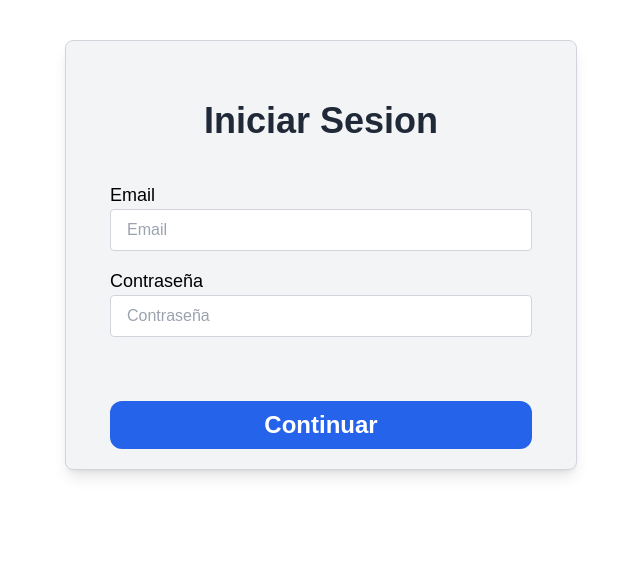
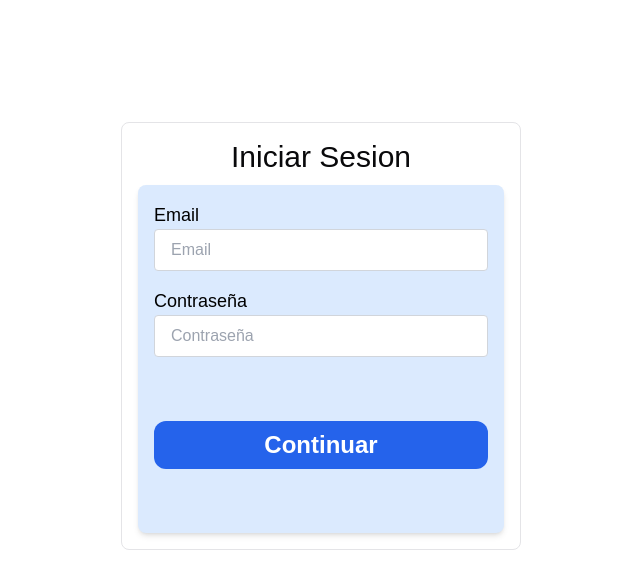
Before and after one commit to emaforlin/livenights-project, a Next.js app: page /login in a window 1280 px wide. Shown: the top 588 px of the page, without its empty margins (319-959 px from the left). Built offline with nearby package versions, Linux system fonts and the light colour scheme.

Commit message:
creates login page

```diff
--- a/app/login/components/LoginForm.tsx
+++ b/app/login/components/LoginForm.tsx
@@ -1,46 +1,45 @@
 "use client";
 
-import { signup } from '@/app/actions/auth';
-import { useForm } from 'react-hook-form'
-
+import React, { useActionState } from 'react'
+import { authenticate } from '@/app/lib/actions';
 
 const LoginForm = () => {
-  const {
-    register,
-    handleSubmit,
-    formState: { errors },
-  } = useForm<SignupForm>();
+    const [errorMessage, formAction, isPending] = useActionState(
+      authenticate,
+      undefined
+    );
 
-  const onSubmit = handleSubmit((data) => {
-    console.log(data);
-    signup(data);
-  });
-
-  return (
-      <form onSubmit={onSubmit} className="mx-6">
+    return (
+    <form action={formAction}>
         <div className="mt-4">
           <label htmlFor="email" className="text-black text-lg">Email</label>
-          <input type="text" id="email" placeholder="Email" className="w-full px-4 py-2 border border-gray-300 rounded focus:outline-none focus:ring-2 focus:ring-blue-500 text-black"
-          {...register("email", {required: true, pattern: /^\S+@\S+$/i})}
+          <input type="text" id="email" name="email" placeholder="Email" className="w-full px-4 py-2 border border-gray-300 rounded focus:outline-none focus:ring-2 focus:ring-blue-500 text-black"
           />
         </div>
-        {errors?.email && <p className="text-red-600">{errors.email.message }</p>}
 
         <div className="mt-4 mb-16">
           <label htmlFor="password" className="text-black text-lg">Contraseña</label>
-          <input type="password" id="password" placeholder="Contraseña" className="w-full px-4 py-2 border border-gray-300 rounded focus:outline-none focus:ring-2 focus:ring-blue-500 text-black focus:tracking-widest"
-          {...register("password", {required: true, minLength: 8})}
+          <input type="password" id="password" name="password" placeholder="Contraseña" className="w-full px-4 py-2 border border-gray-300 rounded focus:outline-none focus:ring-2 focus:ring-blue-500 text-black focus:tracking-widest"
           />
         </div>
-        {errors?.password && <p className="text-red-600">{errors.password.message }</p>}
 
+        <button type="submit" aria-disabled={isPending} className="w-full h-12 text-white font-bold text-2xl bg-blue-600 hover:bg-blue-800 rounded-xl transition duration-300 ">
+          Continuar
+        </button>
 
-
-        <div className="w-full mt-4">
-          <button type="submit" className="w-full h-12 text-white font-bold text-2xl bg-blue-600 hover:bg-blue-800 rounded-xl transition duration-300">Continuar</button>
+        <div
+          className="flex h-8 items-end space-x-1"
+          aria-live="polite"
+          aria-atomic="true"
+        >
+          {errorMessage && (
+            <>
+              <p className="text-sm text-red-500">{errorMessage}</p>
+            </>
+          )}
         </div>
-      </form>
-  );
+    </form>
+  )
 }
 
 export default LoginForm
--- a/app/login/page.tsx
+++ b/app/login/page.tsx
@@ -1,16 +1,19 @@
-
 import React from 'react'
 import LoginForm from './components/LoginForm'
 
-const Login = () => {
+const LoginPage = () => {
   return (
-    <div className="max-w-lg mx-auto my-10 p-5 border rounded-lg shadow-lg bg-gray-100 border-gray-300">
-        <h2 className="text-4xl font-bold my-10 text-center text-gray-800">
-            Iniciar Sesion
-        </h2>
-        <LoginForm />
-    </div>
+    <main className="flex items-center justify-center md:h-screen">
+        <div className="relative mx-auto flex w-full max-w-[400px] flex-col space-y-2.5 p-4 md:-mt-32 border rounded-lg">
+            <div>
+                <h1 className="text-3xl text-center">Iniciar Sesion</h1>
+            </div>
+            <div className="flex h-ull w-full items-end bg-blue-100 rounded-lg px-4 pb-8 shadow-md">
+                <LoginForm />
+            </div>
+        </div>
+    </main>
   )
 }
 
-export default Login
+export default LoginPage
```
